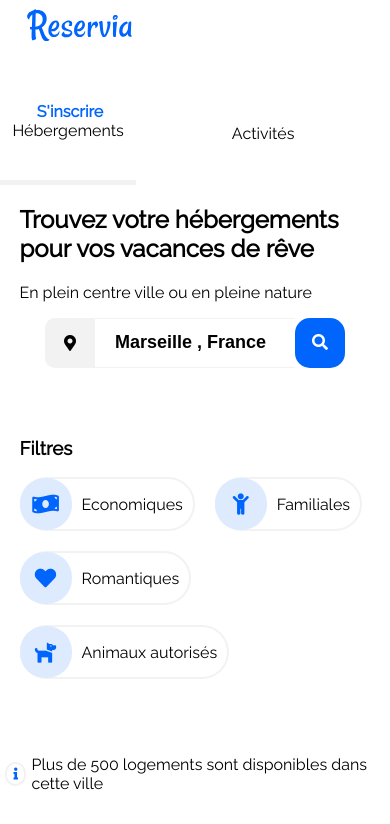
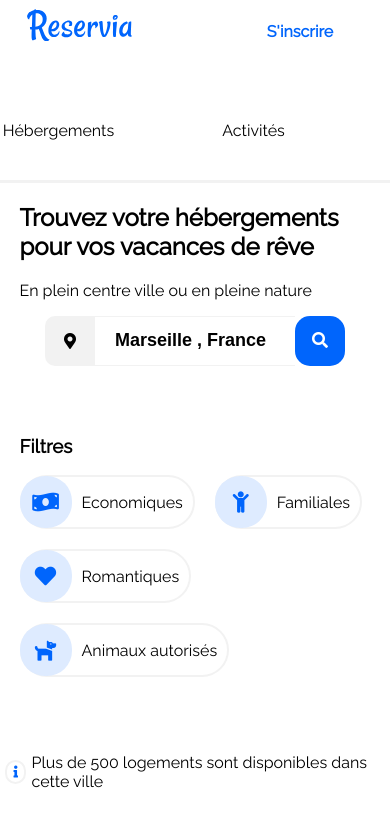
Before and after one commit to Lookotherside/Reservia.github.io, a plain HTML site: page index.html in a window 390 px wide. Shown: the top 824 px of the page. Drawn offline with Linux system fonts and the light colour scheme.

Commit message:
Add files via upload
dernières mise à jour complète

```diff
--- a/index.html
+++ b/index.html
@@ -21,17 +21,19 @@
         </div>
 
         <!-- on rajoute une div qui englobe les deux liens hebergement et activités -->
-        <div class="TLien2 flexCentre">
+        <div class="TLien2 flexCentre barrel">
+
           <div class="TLien TLienMobile flexCentre bordureNav">
             <a class="colorLien2 decorationNone" href="#hebergements"
-              >Hébergements</a
-            >
+              >Hébergements</a>
           </div>
-          <div class="TLien flexCentre bordureNav">
+          <div class="TLien TLienMobile flexCentre bordureNav">
             <a class="colorLien2 decorationNone" href="#activites">Activités</a>
           </div>
+          <div class="barrel"></div>
         </div>
-        <div class="TLien flexCentre bordureNav">
+
+        <div class="TLien Lieninscrit flexCentre bordureNav">
           <a class="texteGras colorBleu decorationNone" href="#">S'inscrire</a>
         </div>
       </div>
--- a/styles/mobilestyle.css
+++ b/styles/mobilestyle.css
@@ -114,12 +114,17 @@
     margin-left: 0;
     margin-top: -80px;
 
+
+  }
+  .barrel{
+    border-bottom: 3px solid #f2f2f2;
+
   }
 
   .TLienMobile{
    width: 50%;
    border-top: 0;
-   border-bottom: 5px solid #f2f2f2;
+
   }
   .Lieninscrit{
     position: relative;
@@ -190,6 +195,10 @@
    width: 90%;
 
   }
+  .titreActivites h3{
+    display: flex;
+    justify-content: flex-start;
+  }
 
   .elementActivites{
     padding: 5%;
@@ -229,8 +238,3 @@
   }
 
   }
-
-  @media screen and (max-width: 600px){
-
-
-  }
```
